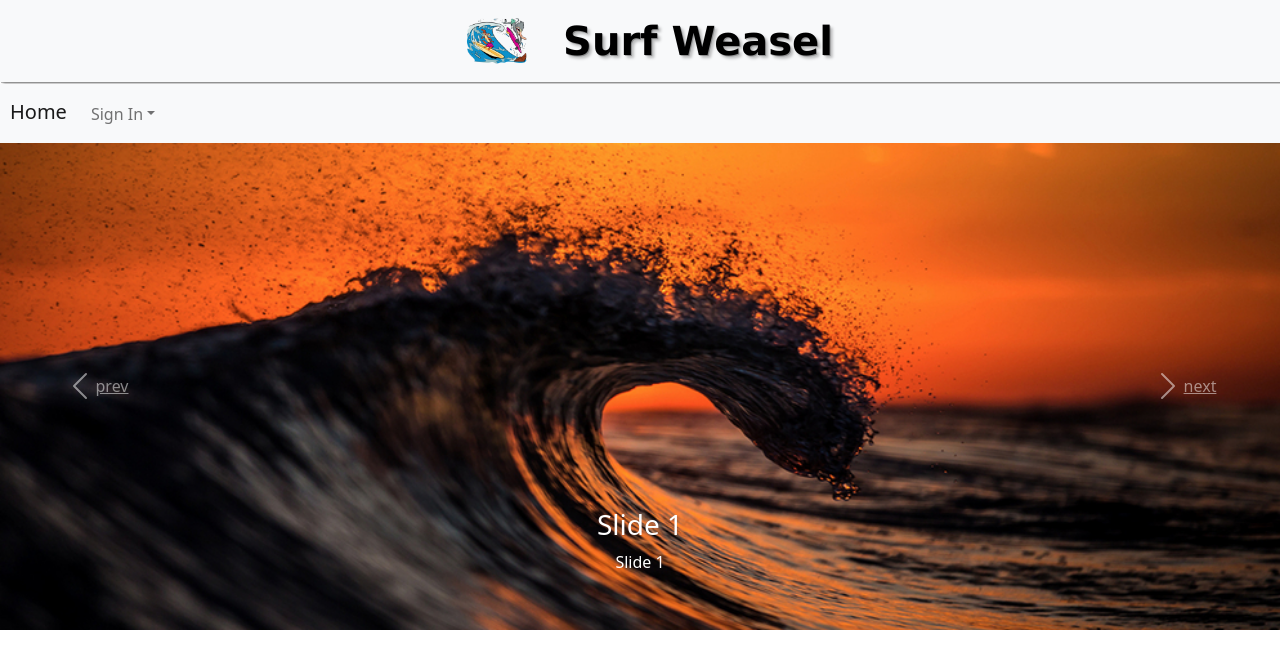
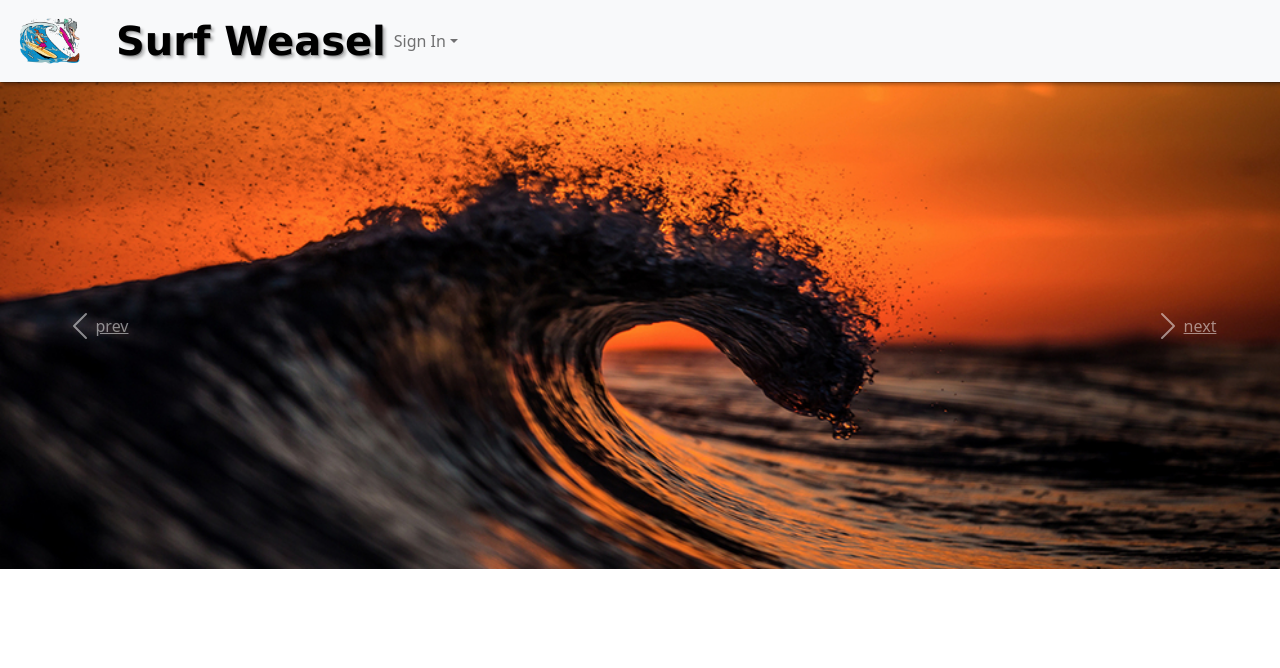
Before and after one commit to mdu830/react-surf-weasel, a React (Create React App) app in the folder client/: page / in a window 1280 px wide. Shown: the top 668 px of the page. Built offline with nearby package versions, Linux system fonts and the light colour scheme.

Commit message:
installed react-animations, modified header and added z-index of +1

```diff
--- a/client/package.json
+++ b/client/package.json
@@ -8,6 +8,7 @@
     "@testing-library/user-event": "^12.1.10",
     "bootstrap": "^5.0.2",
     "react": "^17.0.2",
+    "react-animations": "^1.0.0",
     "react-dom": "^17.0.2",
     "react-scripts": "4.0.3",
     "reactstrap": "^8.9.0",
--- a/client/src/assets/style.css
+++ b/client/src/assets/style.css
@@ -1,6 +1,7 @@
 /* Header */
 
 .titleBar {
+    z-index: +1;
     box-shadow:
     -1px -1px 0 rgba(255, 255, 255, 0),
     1px 1px 0 rgba(0,0,0,.25),
--- a/client/src/components/header.js
+++ b/client/src/components/header.js
@@ -24,13 +24,12 @@ const Header = (props) => {
     return (
         <>
             <div>
-                <nav className="navbar justify-content-center bg-light titleBar">
+                {/* <nav className="navbar justify-content-center bg-light titleBar">
+
+                </nav> */}
+                <Navbar className="titleBar" color="light" light expand="md">
                     <NavbarBrand href="/"><img className="image-fluid icon" alt="" src={Icon}></img></NavbarBrand>
                     <div className="appTitle mr-auto">Surf Weasel</div>
-                </nav>
-                <Navbar className="navigation" color="light" light expand="md">
-                    <NavbarBrand className="navBrand" href="/">Home</NavbarBrand>
-
                     <NavbarToggler className="m-2" onClick={toggle} />
                     <Collapse isOpen={isOpen} navbar>
                         <Nav className="mr-auto" navbar>
--- a/client/src/pages/homePage.js
+++ b/client/src/pages/homePage.js
@@ -8,6 +8,7 @@ import {
     CarouselIndicators,
     CarouselCaption
 } from 'reactstrap';
+
 import waveOrange from '../assets/images/waveOrange.jpg'
 import waveBlue from '../assets/images/waveBlue.jpg'
 import waveGreen from '../assets/images/waveGreen.jpg'
@@ -16,18 +17,18 @@ import waveGreen from '../assets/images/waveGreen.jpg'
 const items = [
     {
         src: waveOrange,
-        altText: 'Slide 1',
-        caption: 'Slide 1'
+        altText: '',
+        caption: ''
     },
     {
         src: waveBlue,
-        altText: 'Slide 2',
-        caption: 'Slide 2'
+        altText: '',
+        caption: ''
     },
     {
         src: waveGreen,
-        altText: 'Slide 3',
-        caption: 'Slide 3'
+        altText: '',
+        caption: ''
     }
 ];
 
```
Also changed, not shown: 1 other file (tests, documents, lock files or other folders).
